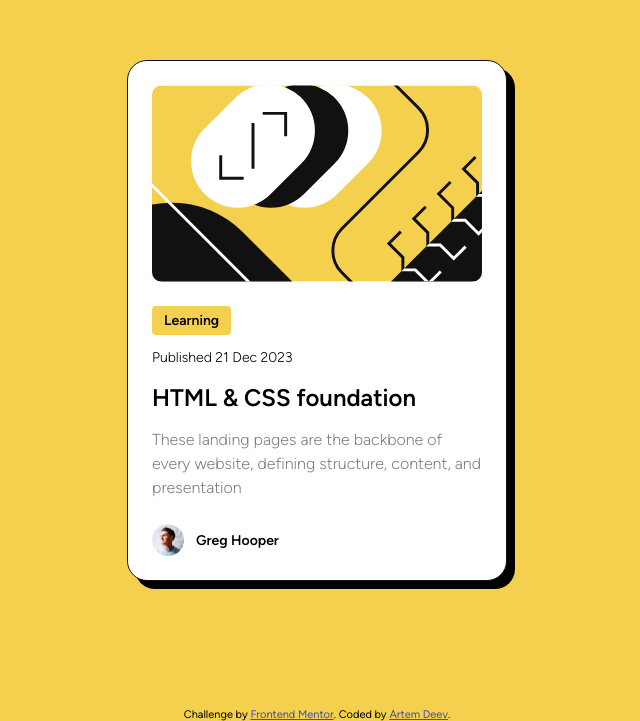
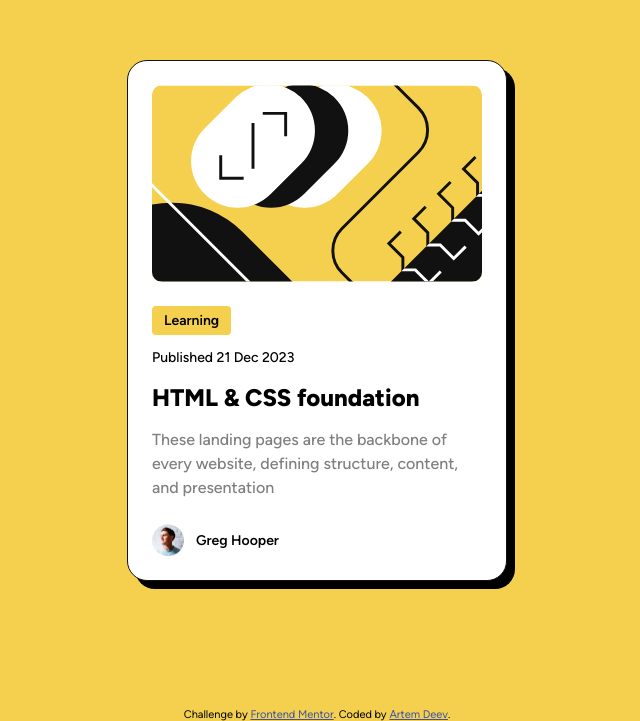
Before and after one commit to Artiom-Deyev/frontend-mentor-blog-preview-card, a plain HTML site: page index.html in a window 1280 px wide. Shown: the part 159-880 px from the top of the page, without its empty margins (323-963 px from the left). Drawn offline with Linux system fonts and the light colour scheme; files whose address does not match are found by name.

Commit message:
corrected fonts weight

```diff
--- a/styles/base/_typography.sass
+++ b/styles/base/_typography.sass
@@ -22,12 +22,12 @@
         font-size: 16px
         line-height: 150%
         color: #7F7F7F
-        font-weight: 300
+        font-weight: 500
     &_small
-        font-weight: 300
+        font-weight: 500
 
 .heading
-    font-family: 'Figtree Semibold'
+    font-family: 'Figtree Extrabold'
     font-size: 24px
     line-height: 150%
     font-weight: 800
```
Also changed, not shown: css/style.css.
